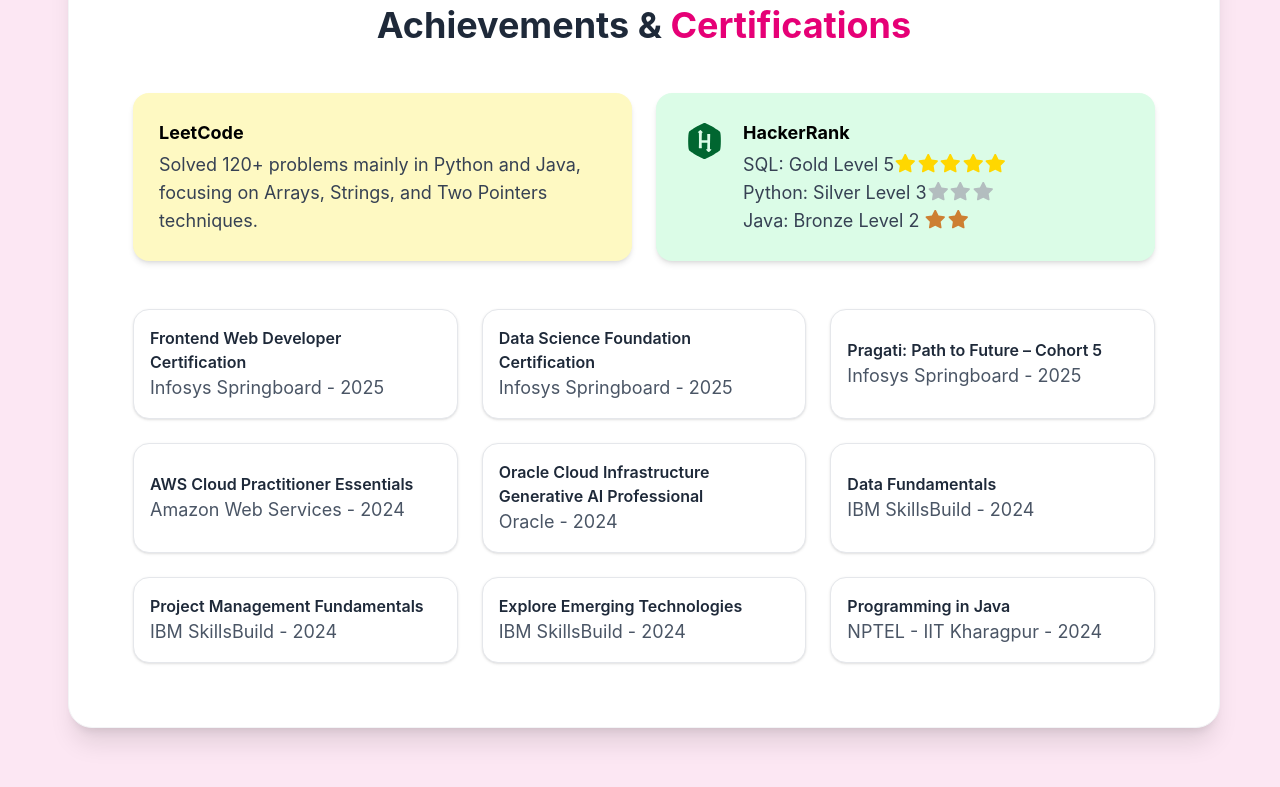
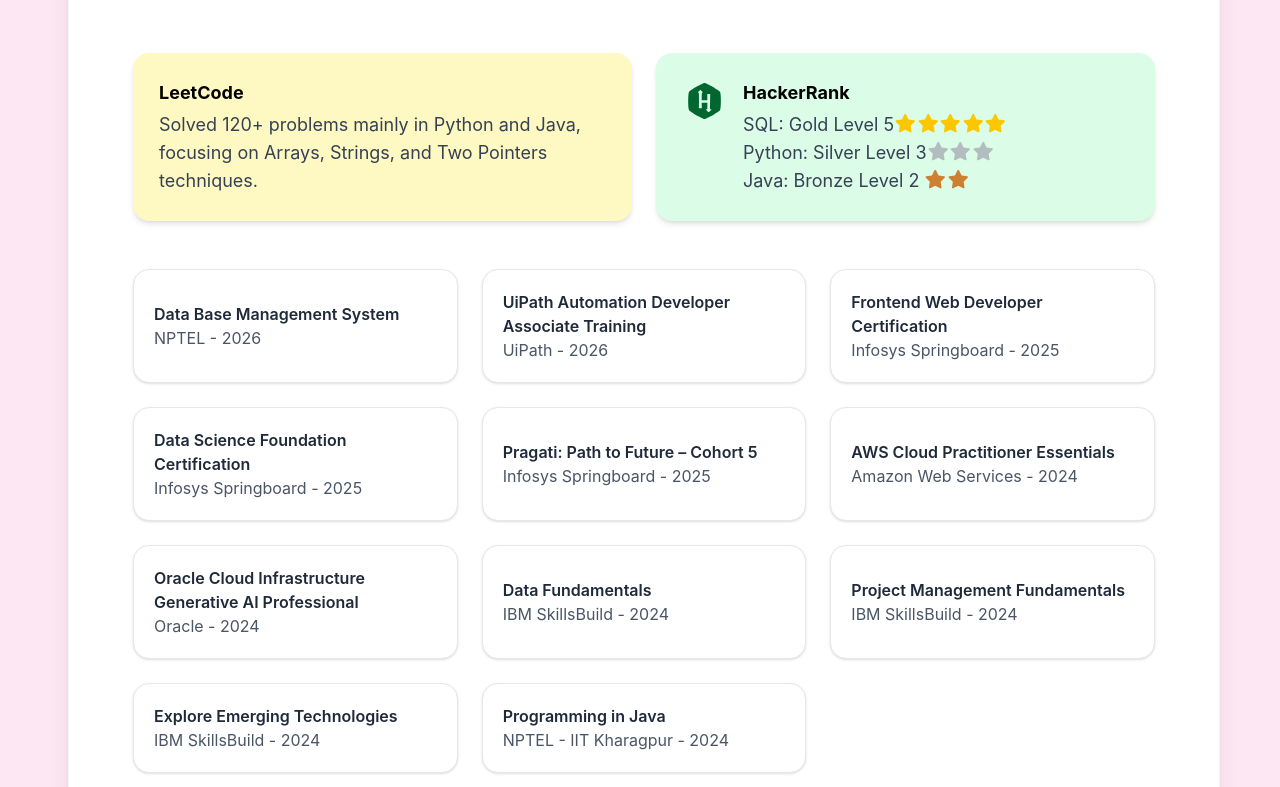
Before and after one commit to SanjnaSukirti/portfolio, a React (Vite) app: page / in a window 1280 px wide. Shown: the part 3093-3880 px from the top of the page. Built offline with nearby package versions, Linux system fonts and the light colour scheme.

Commit message:
Updated portfolio content

```diff
--- a/src/pages/AchievementsCerts.jsx
+++ b/src/pages/AchievementsCerts.jsx
@@ -20,11 +20,11 @@
         <div className="flex flex-col">
           <span>
             SQL: Gold Level 5
-            <FontAwesomeIcon icon={faStar} className="text-[#FFD700]" />
-            <FontAwesomeIcon icon={faStar} className="text-[#FFD700]" />
-            <FontAwesomeIcon icon={faStar} className="text-[#FFD700]" />
-            <FontAwesomeIcon icon={faStar} className="text-[#FFD700]" />
-            <FontAwesomeIcon icon={faStar} className="text-[#FFD700]" />
+            <FontAwesomeIcon icon={faStar} className="text-yellow-400" />
+            <FontAwesomeIcon icon={faStar} className="text-yellow-400" />
+            <FontAwesomeIcon icon={faStar} className="text-yellow-400" />
+            <FontAwesomeIcon icon={faStar} className="text-yellow-400" />
+            <FontAwesomeIcon icon={faStar} className="text-yellow-400" />
           </span>
           <span>
             Python: Silver Level 3
@@ -47,6 +47,16 @@
   ];
 
   const certifications = [
+    {
+      title: "Data Base Management System",
+      issuer: "NPTEL",
+      year: 2026,
+    },
+    {
+      title: "UiPath Automation Developer Associate Training",
+      issuer: "UiPath",
+      year: 2026,
+    },
     {
       title: "Frontend Web Developer Certification",
       issuer: "Infosys Springboard",
@@ -92,8 +102,6 @@
       issuer: "NPTEL - IIT Kharagpur",
       year: 2024,
     },
-
-    // add more certifications here
   ];
 
   return (
@@ -133,11 +141,11 @@
           {certifications.map((cert, index) => (
             <div
               key={index}
-              className="flex items-center gap-4 p-4 rounded-2xl bg-white shadow-sm border border-gray-200"
+              className="flex items-center gap-4 p-5 rounded-2xl bg-white shadow-sm border border-gray-200"
             >
               <div>
-                <h4 className="font-semibold text-gray-800">{cert.title}</h4>
-                <p className="text-gray-600 text-lg">
+                <h4 className="font-semibold text-gray-800 text-base">{cert.title}</h4>
+                <p className="text-gray-600 text-base">
                   {cert.issuer} - {cert.year}
                 </p>
               </div>
--- a/src/pages/Skills.jsx
+++ b/src/pages/Skills.jsx
@@ -44,7 +44,6 @@
         "Pandas",
         "NumPy",
         "Data Cleaning & Preprocessing",
-        "Exploratory Data Analysis (EDA)",
         "Statistical Analysis",
         "Data Visualization (Matplotlib, Plotly)",
       ],
```
